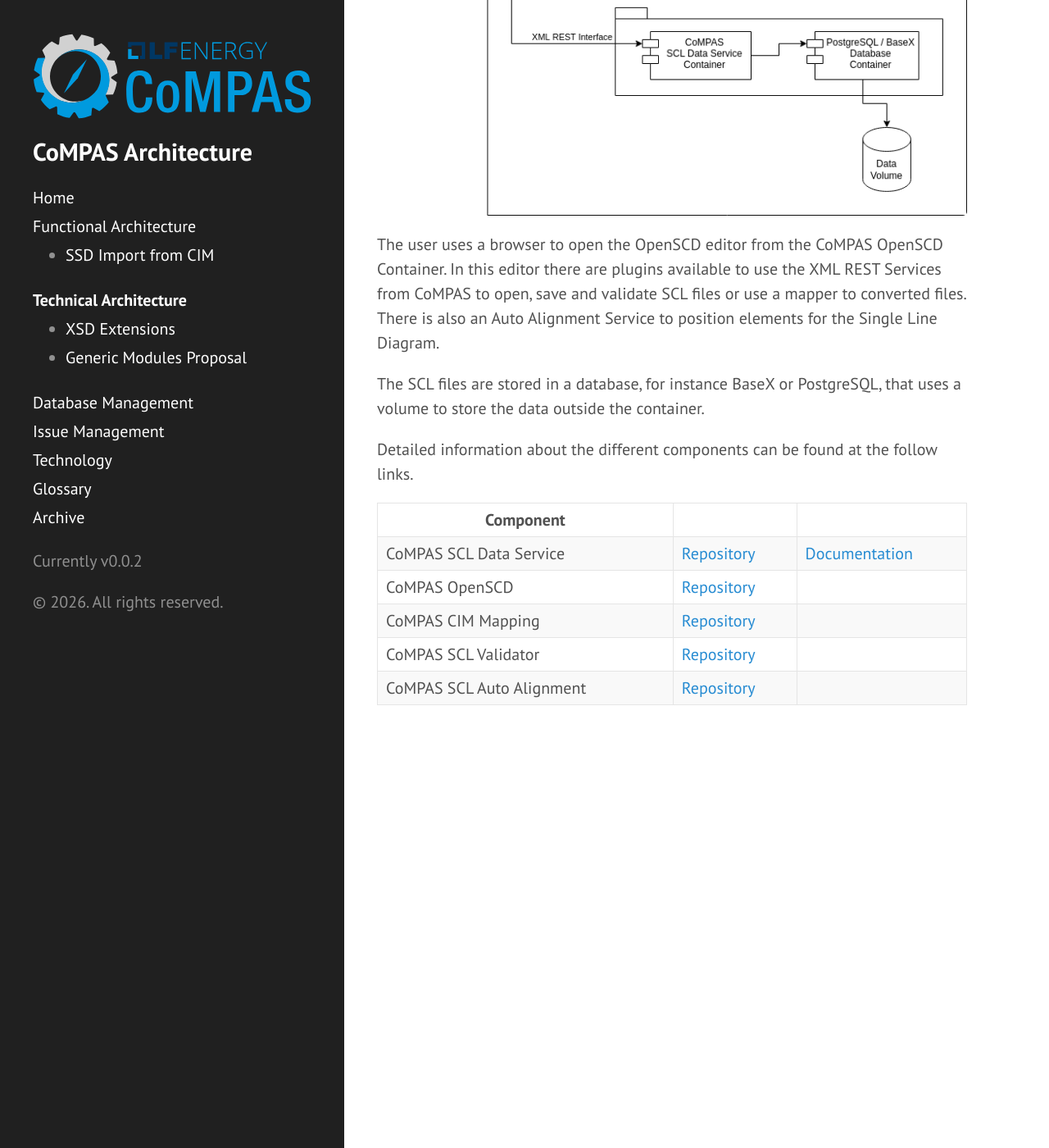
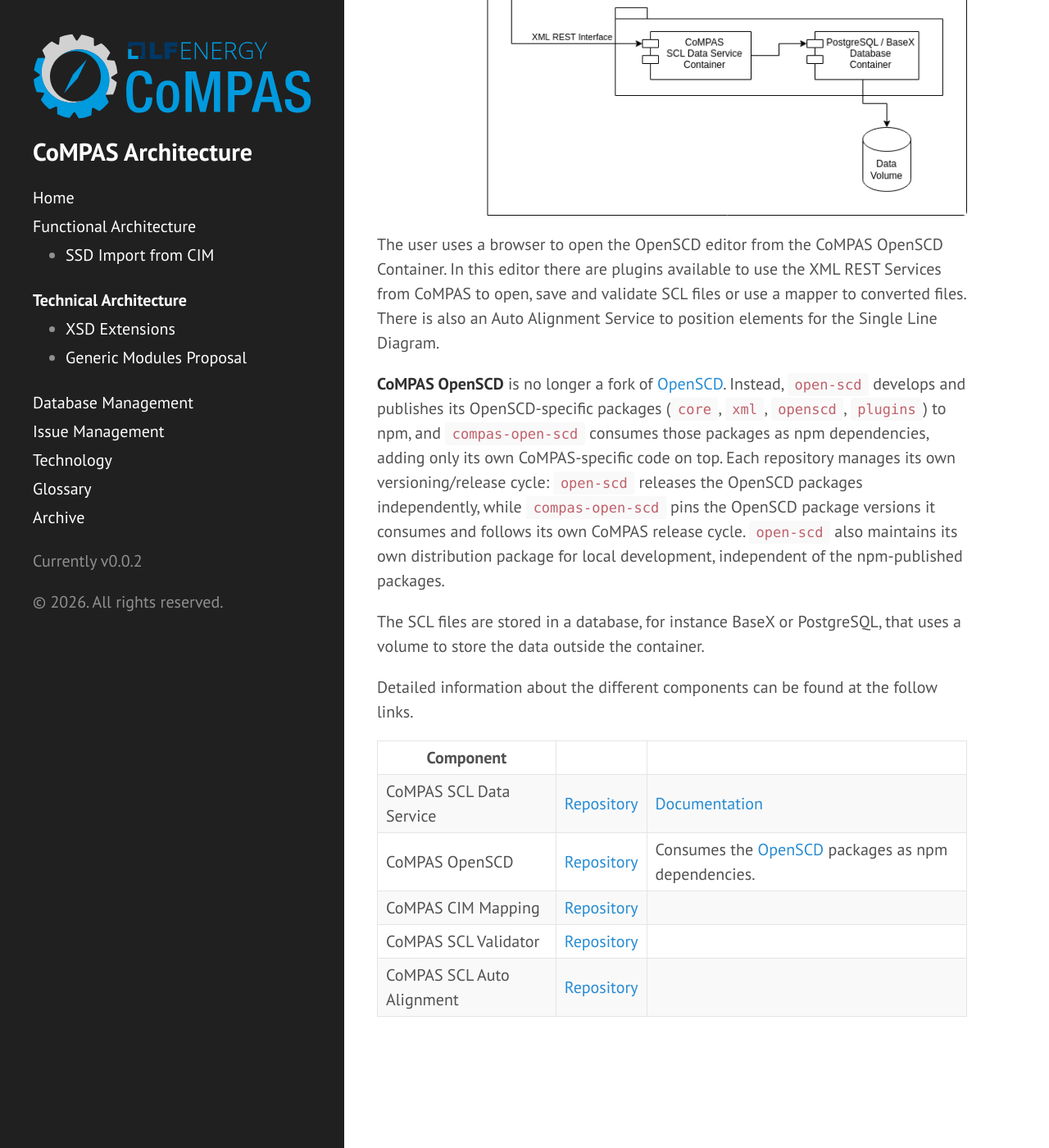
Before and after one commit to com-pas/compas-architecture, a Jekyll site: the page built from technical/TECHNICAL_ARCHITECTURE.md, in a window 1280 px wide and 1400 px high, scrolled down 2284 px. Shown: the whole window at 82% size. Built offline with Jekyll 4.4.1, drawn with Linux system fonts in a browser that asks for light colours; our own code applies the rules of GitHub Pages for plain Markdown files.

Commit message:
docs: update Technical Architecture to clarify CoMPAS OpenSCD package management (#202)
Signed-off-by: Nora Blomaard <nora.blomaard@alliander.com>

```diff
--- a/technical/TECHNICAL_ARCHITECTURE.md
+++ b/technical/TECHNICAL_ARCHITECTURE.md
@@ -44,6 +44,8 @@ The user uses a browser to open the OpenSCD editor from the CoMPAS OpenSCD Conta
 available to use the XML REST Services from CoMPAS to open, save and validate SCL files or use a mapper to converted
 files. There is also an Auto Alignment Service to position elements for the Single Line Diagram.
 
+**CoMPAS OpenSCD** is no longer a fork of [OpenSCD](https://github.com/openscd/open-scd). Instead, `open-scd` develops and publishes its OpenSCD-specific packages (`core`, `xml`, `openscd`, `plugins`) to npm, and `compas-open-scd` consumes those packages as npm dependencies, adding only its own CoMPAS-specific code on top. Each repository manages its own versioning/release cycle: `open-scd` releases the OpenSCD packages independently, while `compas-open-scd` pins the OpenSCD package versions it consumes and follows its own CoMPAS release cycle. `open-scd` also maintains its own distribution package for local development, independent of the npm-published packages.
+
 The SCL files are stored in a database, for instance BaseX or PostgreSQL, that uses a volume to store the data outside
 the container.
 
@@ -52,7 +54,7 @@ Detailed information about the different components can be found at the follow l
 | Component                 |                                                                    |                                                                                                               |
 |---------------------------|--------------------------------------------------------------------|---------------------------------------------------------------------------------------------------------------|
 | CoMPAS SCL Data Service   | [Repository](https://github.com/com-pas/compas-scl-data-service)   | [Documentation](https://github.com/com-pas/compas-scl-data-service/blob/main/doc/compas-scl-data-service.md)  |
-| CoMPAS OpenSCD            | [Repository](https://github.com/com-pas/compas-open-scd)           |                                                                                                               |
+| CoMPAS OpenSCD            | [Repository](https://github.com/com-pas/compas-open-scd)           | Consumes the [OpenSCD](https://github.com/com-pas/open-scd) packages as npm dependencies.                    |
 | CoMPAS CIM Mapping        | [Repository](https://github.com/com-pas/compas-cim-mapping)        |                                                                                                               |
 | CoMPAS SCL Validator      | [Repository](https://github.com/com-pas/compas-scl-validator)      |                                                                                                               |
 | CoMPAS SCL Auto Alignment | [Repository](https://github.com/com-pas/compas-scl-auto-alignment) |                                                                                                               |
```
